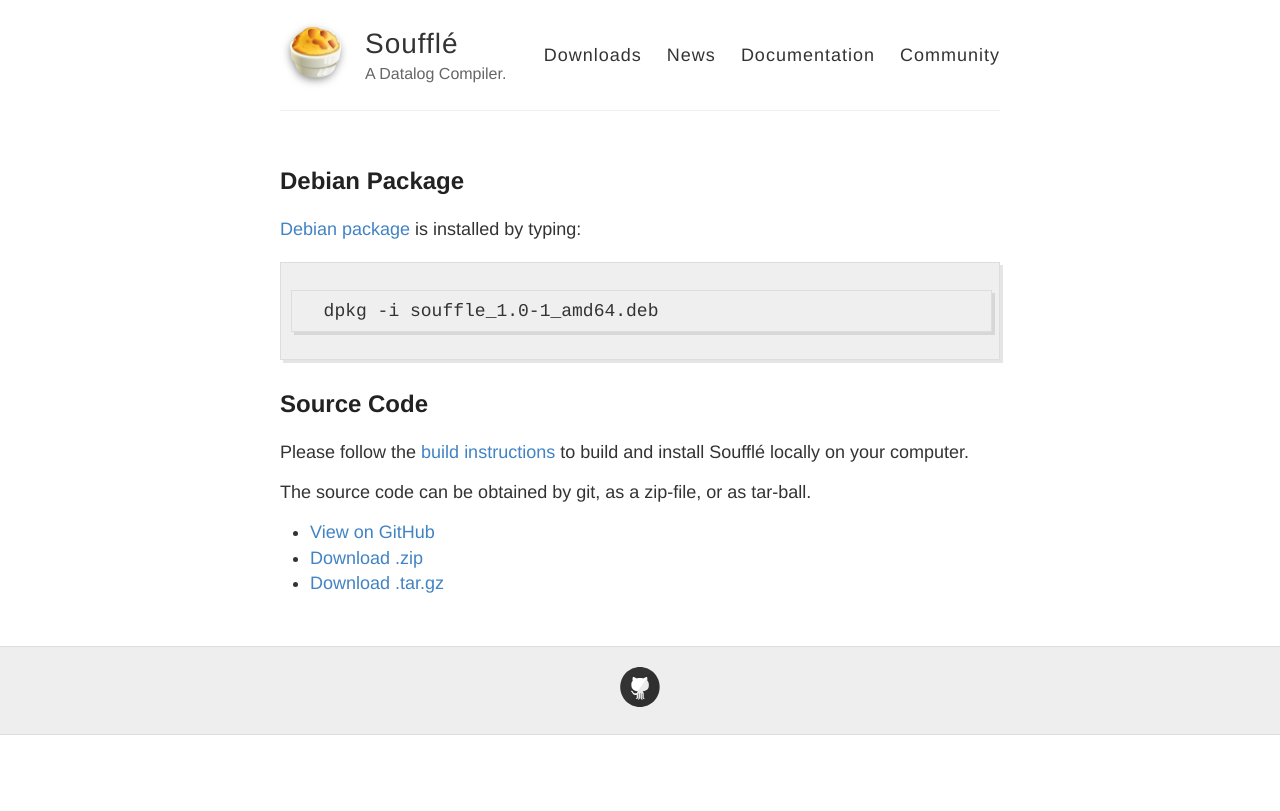
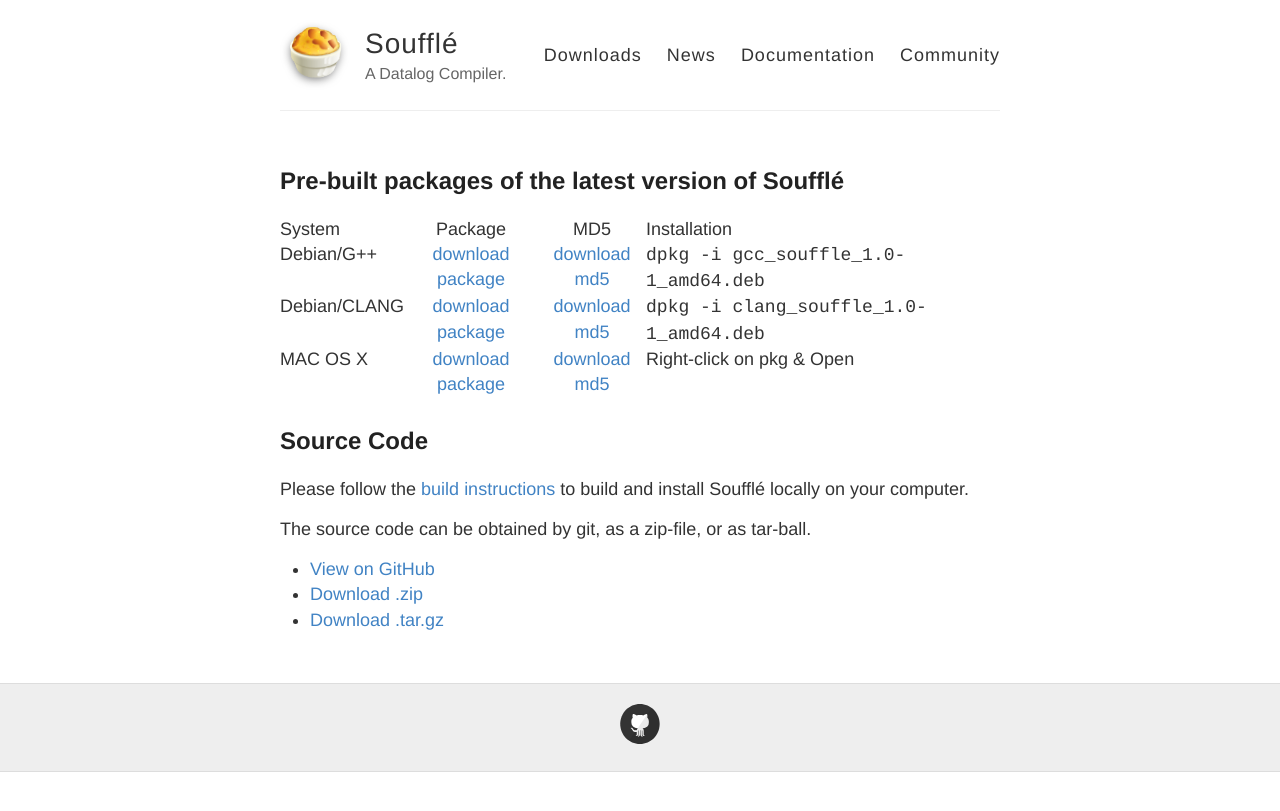
Before and after one commit to souffle-lang/souffle-lang.github.io, a Jekyll site: the page built from downloads.md, in a window 1280 px wide. Shown: the top 811 px of the page. Built offline with Jekyll 4.4.1, drawn with Linux system fonts in a browser that asks for light colours.

Commit message:
Update downloads.md

````diff
--- a/downloads.md
+++ b/downloads.md
@@ -3,13 +3,14 @@ layout: default
 title: Downloads
 ---
 
-## Debian Package
+## Pre-built packages of the latest version of Soufflé
 
-[Debian package](https://github.com/souffle-lang/souffle/releases/latest) is installed by typing:
+| System | Package | MD5 | Installation
+|:---|:---:|:---:|:---
+| Debian/G++ |  [download package](https://github.com/souffle-lang/souffle/releases/download/v0.0.0/gcc_souffle_1.0-1_amd64.deb)  |[download md5](https://github.com/souffle-lang/souffle/releases/download/v0.0.0/gcc_souffle_1.0-1_amd64.deb.md5)  | `dpkg -i gcc_souffle_1.0-1_amd64.deb` |
+| Debian/CLANG | [download package](https://github.com/souffle-lang/souffle/releases/download/v0.0.0/clang_souffle_1.0-1_amd64.deb) | [download md5](https://github.com/souffle-lang/souffle/releases/download/v0.0.0/clang_souffle_1.0-1_amd64.deb.md5)   | `dpkg -i clang_souffle_1.0-1_amd64.deb` |
+| MAC OS X | [download package](https://github.com/souffle-lang/souffle/releases/download/v0.0.0/souffle-1.0.pkg)     | [download md5](https://github.com/souffle-lang/souffle/releases/download/v0.0.0/souffle-1.0.pkg.md5)    | Right-click on pkg & Open
 
-```
-  dpkg -i souffle_1.0-1_amd64.deb
-```
 
 ## Source Code
 
````
